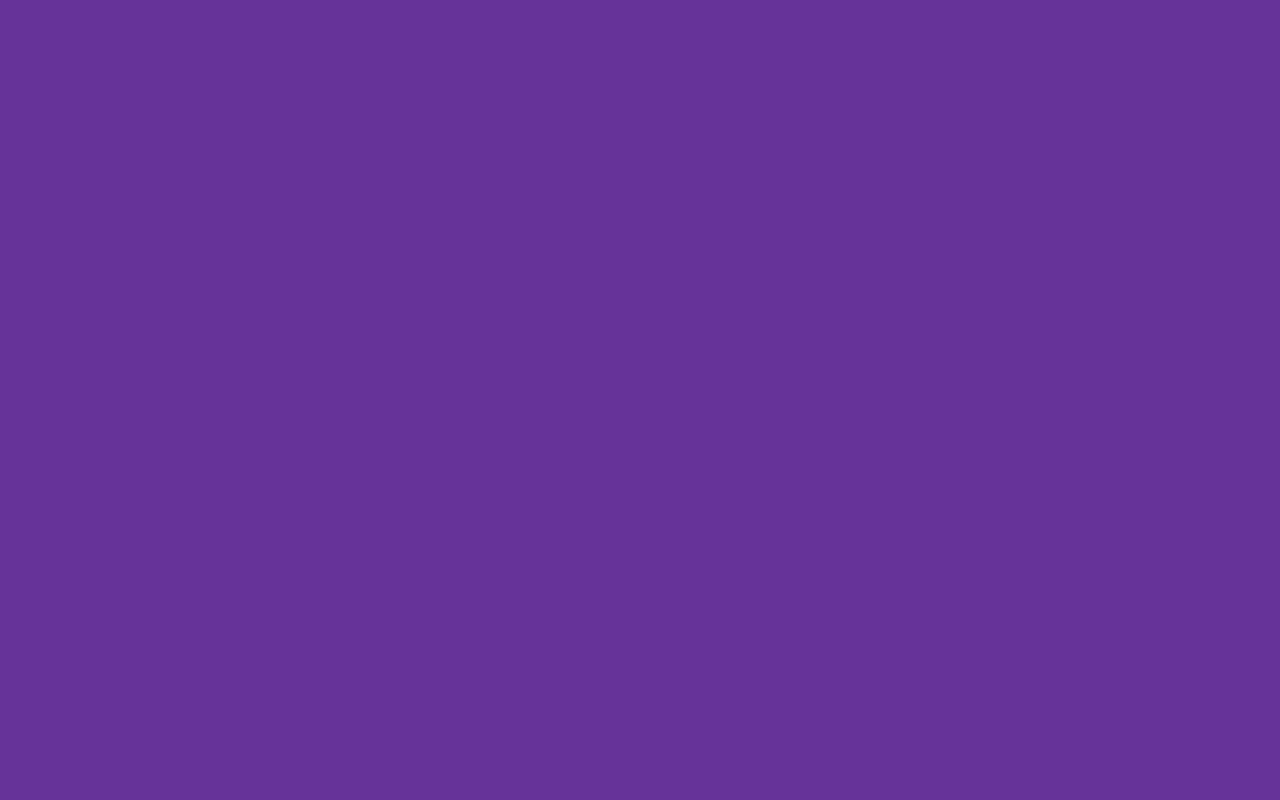
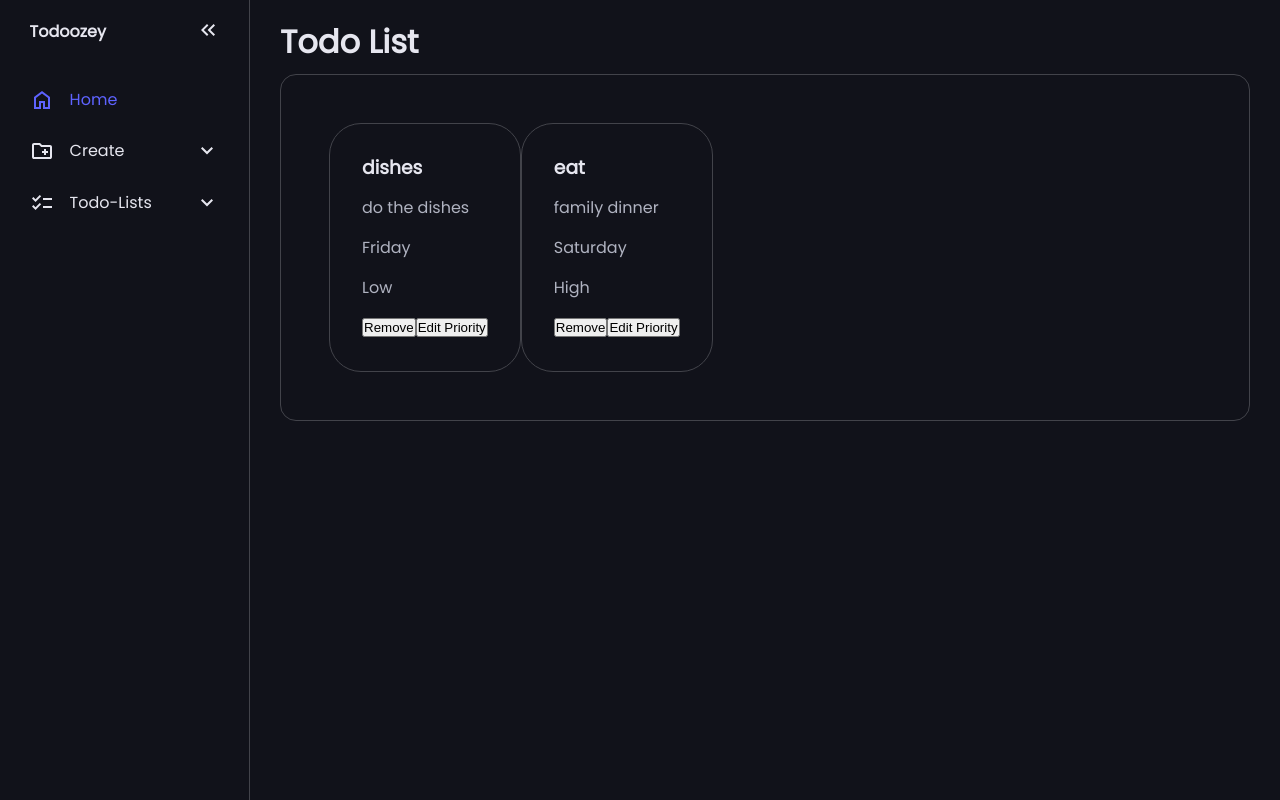
Before and after one commit to whitwulf/todo_list_top_js, a website built with webpack: page src/template.html in a window 1280 px wide. Built offline with nearby package versions, Linux system fonts and the light colour scheme.

```diff
--- a/package.json
+++ b/package.json
@@ -7,5 +7,8 @@
     "webpack": "^5.99.5",
     "webpack-cli": "^6.0.1",
     "webpack-dev-server": "^5.2.1"
+  },
+  "dependencies": {
+    "date-fns": "^4.1.0"
   }
 }
--- a/src/index.js
+++ b/src/index.js
@@ -1 +1,23 @@
 import "./styles.css";
+import { todo } from "./todo";
+import { toggleSidebar, toggleSubMenu } from "./sidebar";
+import { renderTodoList } from "./todoList";
+import { addTodo } from "./todoStore";
+
+window.toggleSidebar = toggleSidebar;
+window.toggleSubMenu = toggleSubMenu;
+
+const myTodo = todo("dishes", "do the dishes", "Friday", "Low", "");
+const myOtherTodo = todo("eat", "family dinner", "Saturday", "High", "");
+
+addTodo(myTodo);
+addTodo(myOtherTodo);
+
+const render = () => {
+  const displayTodos = document.getElementsByClassName("display-todos")[0];
+  const todoList = renderTodoList();
+  console.log(todoList);
+  displayTodos.appendChild(todoList);
+};
+
+render();
--- /dev/null
+++ b/src/sidebar.js
@@ -0,0 +1,24 @@
+const toggleButton = document.getElementById("toggle-button");
+const sidebar = document.getElementById("sidebar");
+
+const toggleSidebar = () => {
+  sidebar.classList.toggle("close");
+  toggleButton.classList.toggle("rotate");
+
+  Array.from(sidebar.getElementsByClassName("show")).forEach((ul) => {
+    ul.classList.remove("show");
+    ul.previousElementSibling.classList.remove("rotate");
+  });
+};
+
+const toggleSubMenu = (button) => {
+  button.nextElementSibling.classList.toggle("show");
+  button.classList.toggle("rotate");
+
+  if (sidebar.classList.contains("close")) {
+    sidebar.classList.toggle("close");
+    toggleButton.classList.toggle("rotate");
+  }
+};
+
+export { toggleSidebar, toggleSubMenu };
--- a/src/styles.css
+++ b/src/styles.css
@@ -1,3 +1,173 @@
+@import url('https://fonts.googleapis.com/css?family=Poppins');
+
+:root {
+  --base-clr: #11121a;
+  --line-clr: #42434a;
+  --hover-clr: #222533;
+  --text-clr: #e6e6ef;
+  --accent-clr: #5e63ff;
+  --secondary-text-clr: #b0b3c1;
+}
+
+* {
+  margin: 0;
+  padding: 0;
+}
+
+html {
+  font-family: Poppins, 'Segoe UI', Tahoma, Geneva, Verdana, sans-serif;
+  line-height: 1.5rem;
+}
+
 body {
-  background-color: rebeccapurple;
+  min-height: 100vh;
+  min-height: 100dvh;
+  background-color: var(--base-clr);
+  color: var(--text-clr);
+  display: grid;
+  grid-template-columns: auto 1fr;
 }
+
+#sidebar {
+  box-sizing: border-box;
+  height: 100vh;
+  width: 250px;
+  padding: 5px 1em;
+  background-color: var(--base-clr);
+  border-right: 1px solid var(--line-clr);
+  position: sticky;
+  top: 0;
+  align-self: start;
+  transition: 300ms ease-in-out;
+  text-wrap: nowrap;
+}
+
+#sidebar.close {
+  padding: 5px;
+  width: 60px;
+  overflow: hidden;
+}
+
+#sidebar ul {
+  list-style: none;
+}
+
+#sidebar > ul > li:first-child {
+  display: flex;
+  justify-content: flex-end;
+  margin-bottom: 16px;
+  .logo {
+    font-weight: 600;
+  }
+}
+
+#sidebar ul li.active a {
+  color: var(--accent-clr);
+
+  svg {
+    fill: var(--accent-clr);
+  }
+}
+
+#sidebar a, #sidebar .dropdown-button, #sidebar .logo {
+  border-radius: 0.5em;
+  padding: 0.85em;
+  text-decoration: none;
+  color: var(--text-clr);
+  display: flex;
+  align-items: center;
+  gap: 1em;
+}
+
+.dropdown-button {
+  width: 100%;
+  text-align: left;
+  background: none;
+  border: none;
+  font: inherit;
+  cursor: pointer;
+}
+
+main {
+  padding: min(30px, 7%);
+}
+
+main p {
+  color: var(--secondary-text-clr);
+  margin-top: 5px;
+  margin-bottom: 15px;
+}
+
+.container {
+  border: 1px solid var(--line-clr);
+  border-radius: 1em;
+  margin-top: 20px;
+  padding: min(3em, 15%);
+  h2, p { margin-top: 1em }
+}
+
+#sidebar svg {
+  flex-shrink: 0;
+  fill: var(--text-clr);
+}
+
+#sidebar a span, #sidebar .dropdown-button span {
+  flex-grow: 1;
+}
+
+#sidebar a:hover, #sidebar .dropdown-button:hover {
+  background-color: var(--hover-clr);
+}
+
+#sidebar .sub-menu {
+  display: grid;
+  grid-template-rows: 0fr;
+  transition: 300ms ease-in-out;
+
+  > div {
+    overflow: hidden;
+  }
+}
+
+#sidebar .sub-menu.show {
+  grid-template-rows: 1fr;
+}
+
+.dropdown-button svg {
+  transition: 200ms ease;
+}
+
+.rotate svg:last-child {
+  rotate: 180deg;
+}
+
+#sidebar .sub-menu a {
+  padding-left: 2em;
+}
+
+#toggle-button {
+  margin-left: auto;
+  padding: 1em;
+  border: none;
+  border-radius: 0.5em;
+  background: none;
+  cursor: pointer;
+
+  svg {
+    transition: rotate 150ms ease;
+  }
+}
+
+#toggle-button:hover {
+  background-color: var(--hover-clr);
+}
+
+.todo-card {
+  padding: 2em;
+  border: 1px solid var(--line-clr);
+  border-radius: 2em;
+}
+
+.todo-list {
+  display: flex;
+}
--- a/src/template.html
+++ b/src/template.html
@@ -3,9 +3,56 @@
 <head>
   <meta charset="UTF-8">
   <meta name="viewport" content="width=device-width, initial-scale=1.0">
-  <title>Document</title>
+  <title>Todo</title>
 </head>
+
 <body>
-
+  <nav id="sidebar">
+    <ul>
+      <li>
+        <span class="logo">Todoozey</span>
+        <button onclick=toggleSidebar() id="toggle-button">
+          <svg xmlns="http://www.w3.org/2000/svg" height="24px" viewBox="0 -960 960 960" width="24px" fill="#e3e3e3"><path d="M440-240 200-480l240-240 56 56-183 184 183 184-56 56Zm264 0L464-480l240-240 56 56-183 184 183 184-56 56Z"/></svg>
+        </button>
+      </li>
+      <li class="active">
+        <a href="index.html">
+          <svg xmlns="http://www.w3.org/2000/svg" height="24px" viewBox="0 -960 960 960" width="24px" fill="#e3e3e3"><path d="M240-200h120v-240h240v240h120v-360L480-740 240-560v360Zm-80 80v-480l320-240 320 240v480H520v-240h-80v240H160Zm320-350Z"/></svg>
+          <span>Home</span>
+          <i></i>
+        </a>
+      </li>
+      <li>
+        <button onclick=toggleSubMenu(this) class="dropdown-button">
+          <svg xmlns="http://www.w3.org/2000/svg" height="24px" viewBox="0 -960 960 960" width="24px" fill="#e3e3e3"><path d="M560-320h80v-80h80v-80h-80v-80h-80v80h-80v80h80v80ZM160-160q-33 0-56.5-23.5T80-240v-480q0-33 23.5-56.5T160-800h240l80 80h320q33 0 56.5 23.5T880-640v400q0 33-23.5 56.5T800-160H160Zm0-80h640v-400H447l-80-80H160v480Zm0 0v-480 480Z"/></svg>
+          <span>Create</span>
+          <svg xmlns="http://www.w3.org/2000/svg" height="24px" viewBox="0 -960 960 960" width="24px" fill="#e3e3e3"><path d="M480-344 240-584l56-56 184 184 184-184 56 56-240 240Z"/></svg>
+        </button>
+        <ul class="sub-menu">
+          <div>
+            <li><a href="#">Project (todo list)</a></li>
+            <li><a href="#">Todo</a></li>
+          </div>
+        </ul>
+      </li>
+      <li>
+        <button onclick=toggleSubMenu(this) class="dropdown-button">
+          <svg xmlns="http://www.w3.org/2000/svg" height="24px" viewBox="0 -960 960 960" width="24px" fill="#e3e3e3"><path d="M222-200 80-342l56-56 85 85 170-170 56 57-225 226Zm0-320L80-662l56-56 85 85 170-170 56 57-225 226Zm298 240v-80h360v80H520Zm0-320v-80h360v80H520Z"/></svg>
+          <span>Todo-Lists</span>
+          <svg xmlns="http://www.w3.org/2000/svg" height="24px" viewBox="0 -960 960 960" width="24px" fill="#e3e3e3"><path d="M480-344 240-584l56-56 184 184 184-184 56 56-240 240Z"/></svg>
+        </button>
+        <ul class="sub-menu">
+          <div>
+            <li><a href="#">Default</a></li>
+          </div>
+        </ul>
+      </li>
+    </ul>
+  </nav>
+  <main>
+    <h1>Todo List</h1>
+    <div class="display-todos container">
+    </div>
+  </main>
 </body>
 </html>
--- /dev/null
+++ b/src/todo.js
@@ -0,0 +1,22 @@
+import { addDays } from "date-fns";
+
+export const todo = (title, description, dueDate, priority, notes) => {
+  return {
+    title,
+    description,
+    dueDate,
+    priority,
+    notes,
+    id: Math.floor(Math.random() * Date.now()).toString(16),
+  };
+};
+
+export const genDueDate = (days) => {
+  const milliseconds = Date.now();
+  const date = new Date(milliseconds);
+  console.log(date);
+  const day = date.getDay();
+  const month = date.getMonth();
+  const year = date.getYear();
+  return addDays(new Date(year, month, day), days);
+};
--- /dev/null
+++ b/src/todoCard.js
@@ -0,0 +1,44 @@
+import { renderTodoList } from "./todoList";
+import { removeTodo } from "./todoStore";
+
+export const todoCard = (todo) => {
+  const card = document.createElement("div");
+  card.classList = "todo-card";
+
+  const todoTitle = document.createElement("h3");
+  todoTitle.classList = "todoTitle";
+  todoTitle.textContent = todo.title;
+  card.appendChild(todoTitle);
+
+  const todoDesc = document.createElement("p");
+  todoDesc.classList = "todoDesc";
+  todoDesc.textContent = todo.description;
+  card.appendChild(todoDesc);
+
+  const dueDate = document.createElement("p");
+  dueDate.classList = "due-date";
+  dueDate.textContent = todo.dueDate;
+  card.appendChild(dueDate);
+
+  const priority = document.createElement("p");
+  priority.classList = "priority";
+  priority.textContent = todo.priority;
+  card.appendChild(priority);
+
+  const removeBtn = document.createElement("button");
+  removeBtn.classList = "remove-btn";
+  removeBtn.textContent = "Remove";
+  removeBtn.addEventListener("click", () => {
+    removeTodo(todo.id);
+    console.log(todo);
+    renderTodoList();
+  });
+  card.appendChild(removeBtn);
+
+  const editPriorityBtn = document.createElement("button");
+  editPriorityBtn.classList = "priority-btn";
+  editPriorityBtn.textContent = "Edit Priority";
+  card.appendChild(editPriorityBtn);
+
+  return card;
+};
--- /dev/null
+++ b/src/todoList.js
@@ -0,0 +1,16 @@
+import { todoCard } from "./todoCard";
+import { getTodos } from "./todoStore";
+
+export const renderTodoList = () => {
+  const todos = getTodos();
+  const todoListDiv = document.createElement("div");
+  todoListDiv.classList = "todo-list";
+
+  todos.forEach((todo) => {
+    console.log(todo);
+    const card = todoCard(todo);
+    todoListDiv.appendChild(card);
+  });
+
+  return todoListDiv;
+};
--- /dev/null
+++ b/src/todoStore.js
@@ -0,0 +1,51 @@
+const todoStore = {
+  default: [],
+  test: [],
+};
+
+const addTodo = (todo, list = "default") => {
+  todoStore[list].push(todo);
+};
+
+const getTodos = (list = "default") => {
+  if (todoStore[list]) {
+    return todoStore[list];
+  }
+};
+
+const addTodoToNewList = (todo, key) => {
+  todoStore[key] = [todo];
+};
+
+const editPriority = (id, newPriority, key = "default") => {
+  todoStore[key].forEach((todo) => {
+    if (todo.id === id) {
+      todo.priority = newPriority;
+    }
+  });
+};
+
+const removeTodo = (id, key = "default") => {
+  todoStore[key].forEach((todo, i) => {
+    if (todo.id === id) {
+      todoStore[key].splice(i, 1);
+    }
+  });
+};
+
+const removeList = (key) => {
+  if (key === "default") {
+    return;
+  }
+
+  delete todoStore[key];
+};
+
+export {
+  addTodo,
+  getTodos,
+  addTodoToNewList,
+  editPriority,
+  removeTodo,
+  removeList,
+};
```
Also changed, not shown: dist/index.html (deleted), dist/main.js (deleted), icons/calendar_month_24dp_E3E3E3_FILL0_wght400_GRAD0_opsz24.svg (added), icons/checklist_24dp_E3E3E3_FILL0_wght400_GRAD0_opsz24.svg (added), icons/create_new_folder_24dp_E3E3E3_FILL0_wght400_GRAD0_opsz24.svg (added), icons/dashboard_24dp_E3E3E3_FILL0_wght400_GRAD0_opsz24.svg (added), icons/home_24dp_E3E3E3_FILL0_wght400_GRAD0_opsz24.svg (added), icons/keyboard_arrow_down_24dp_E3E3E3_FILL0_wght400_GRAD0_opsz24.svg (added), icons/keyboard_double_arrow_left_24dp_E3E3E3_FILL0_wght400_GRAD0_opsz24.svg (added), icons/person_24dp_E3E3E3_FILL0_wght400_GRAD0_opsz24.svg (added), 1 other file.
